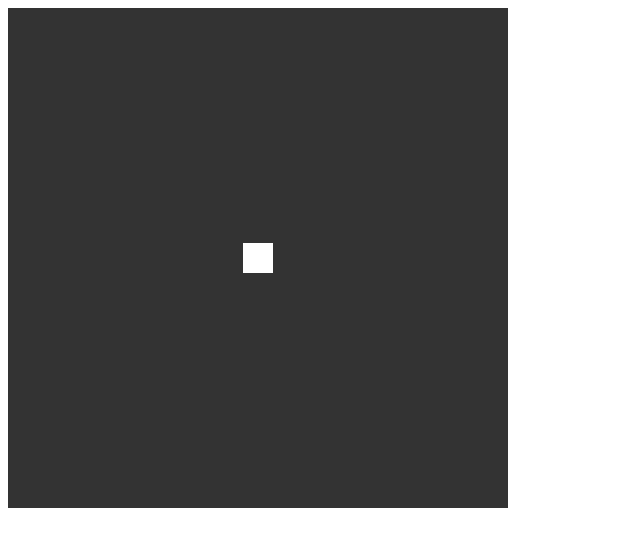
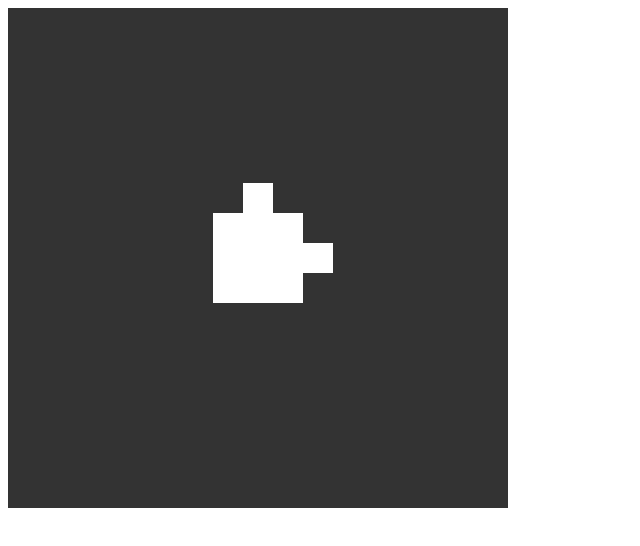
Before and after one commit to Radbuglet/voxel-engine, a website built with Parcel: page src/index.html in a window 1280 px wide. Shown: the whole page, without its empty margins (0-640 px from the left). Built offline with nearby package versions, Linux system fonts and the light colour scheme.

Commit message:
Reimplement buffer generation in prototype with GlSetBuffer

```diff
--- a/src/ts/entry.ts
+++ b/src/ts/entry.ts
@@ -1,7 +1,8 @@
-// The following code is temporary and will be replaced when actually building the engine. The shader and the voxel utilities however, will probably be kept.
+// TODO: The following code is temporary and will be replaced when actually building the engine. The shader and the voxel utilities however, will probably be kept.
 import {mat4, vec3} from "gl-matrix";
 import VOXEL_VERTEX_SOURCE from "./../res/voxel.vert";
 import VOXEL_FRAG_SOURCE from "./../res/voxel.frag";
+import {VoxelChunkRenderer} from "./helpers/voxelChunkRenderer";
 
 const canvas = document.createElement("canvas");
 const gl = canvas.getContext("webgl")!;
@@ -40,68 +41,20 @@ function loadProgram(vertex_source: string, fragment_source: string) {
 const render_program = loadProgram(VOXEL_VERTEX_SOURCE, VOXEL_FRAG_SOURCE);
 
 // Setup the chunk data array buffer
-function encodeVertexPos(x: number, y: number, z: number) {
-    const CHUNK_SIZE = 8;
-    return x + y * CHUNK_SIZE + z * (CHUNK_SIZE * CHUNK_SIZE);
-}
+const array_buffer = gl.createBuffer()!;
+const my_chunk = new VoxelChunkRenderer(gl, array_buffer);
+(window as any).foof = my_chunk;
+(window as any).gloo = gl;
+my_chunk.putVoxel([0, 0, 0]);
+my_chunk.putVoxel([0, 1, 0]);
+my_chunk.putVoxel([0, 2, 0]);
+my_chunk.putVoxel([1, 0, 0]);
+my_chunk.putVoxel([2, 0, 0]);
+my_chunk.putVoxel([0, 0, 1]);
+my_chunk.putVoxel([0, 0, 2]);
+
+// Setup vertex accessing
 const vslot_data = gl.getAttribLocation(render_program, "vertex_data");
-const array_buffer = gl.createBuffer();
-gl.bindBuffer(gl.ARRAY_BUFFER, array_buffer);  // VAP() and bufferData() operate on the currently bound array buffer
-gl.bufferData(gl.ARRAY_BUFFER, Uint16Array.from([
-    // Front
-    encodeVertexPos(0, 0, 0),
-    encodeVertexPos(1, 0, 0),
-    encodeVertexPos(1, 1, 0),
-
-    encodeVertexPos(0, 0, 0),
-    encodeVertexPos(1, 1, 0),
-    encodeVertexPos(0, 1, 0),
-
-    // Back
-    encodeVertexPos(0, 0, 1),
-    encodeVertexPos(1, 1, 1),
-    encodeVertexPos(1, 0, 1),
-
-    encodeVertexPos(0, 0, 1),
-    encodeVertexPos(0, 1, 1),
-    encodeVertexPos(1, 1, 1),
-
-    // Left side
-    encodeVertexPos(0, 0, 0),
-    encodeVertexPos(0, 1, 1),
-    encodeVertexPos(0, 0, 1),
-
-    encodeVertexPos(0, 0, 0),
-    encodeVertexPos(0, 1, 0),
-    encodeVertexPos(0, 1, 1),
-
-    // Right side
-    encodeVertexPos(1, 0, 0),
-    encodeVertexPos(1, 0, 1),
-    encodeVertexPos(1, 1, 1),
-
-    encodeVertexPos(1, 0, 0),
-    encodeVertexPos(1, 1, 1),
-    encodeVertexPos(1, 1, 0),
-
-    // Bottom side
-    encodeVertexPos(0, 0, 0),
-    encodeVertexPos(1, 0, 1),
-    encodeVertexPos(1, 0, 0),
-
-    encodeVertexPos(0, 0, 0),
-    encodeVertexPos(0, 0, 1),
-    encodeVertexPos(1, 0, 1),
-
-    // Top side
-    encodeVertexPos(0, 1, 0),
-    encodeVertexPos(1, 1, 0),
-    encodeVertexPos(1, 1, 1),
-
-    encodeVertexPos(0, 1, 0),
-    encodeVertexPos(1, 1, 1),
-    encodeVertexPos(0, 1, 1),
-]), gl.STATIC_DRAW);
 gl.enableVertexAttribArray(vslot_data);  // Tells the vertex shader to use the VAP instead of a constant.
 gl.vertexAttribPointer(vslot_data, 1, gl.UNSIGNED_SHORT, false, 0, 0);  // Specify how to lookup vertices at the "vertex slot"
 
@@ -121,10 +74,11 @@ const upos_view = gl.getUniformLocation(render_program, "view");
 const camera_pos: vec3 = [0.5, 0.5, 4];
 const camera_ang = [0, 0];
 const keys_down: Record<string, true> = {};
+
 function draw() {
     requestAnimationFrame(draw);
 
-    // Update TODO: Looking needs to be clamped and x needs to wrap to avoid precision degredation
+    // Update TODO: Looking needs to be clamped and x needs to wrap to avoid precision degradation
     if (keys_down["ArrowLeft"]) {
         camera_ang[0] += Math.PI * 0.02;
     }
@@ -179,8 +133,9 @@ function draw() {
     gl.uniformMatrix4fv(upos_view, false, view_mat);
 
     gl.clear(gl.COLOR_BUFFER_BIT | gl.DEPTH_BUFFER_BIT);
-    gl.drawArrays(gl.TRIANGLES, 0, 6 * 6);
+    my_chunk.draw();
 }
+
 draw();
 
 console.log("Ready!");
--- a/src/ts/helpers/glSetBuffer.ts
+++ b/src/ts/helpers/glSetBuffer.ts
@@ -1,6 +1,7 @@
 // Welcome to the intersection between GPU programming and algorithm programming ie. debugging hell
 import {GlCtx} from "./typescript/aliases";
 
+type IdealCapacityGetter = (required_capacity: number) => number;
 type SetBufferElemInternal = {
     cpu_index: number
     gpu_root_idx: number,
@@ -9,10 +10,9 @@ type SetBufferElemInternal = {
 };
 export type SetBufferElem = Readonly<SetBufferElemInternal>;
 
-// TODO: Optimize resize bandwidth with WebGl2 GPU copying
-// TODO: Make resizing more efficient on the CPU
-// TODO: Make abstraction WebGl error tolerant.
-// TODO: Optimize using DataViews.
+// TODO: Make addElement() WebGl error tolerant.
+// TODO: Optimize buffer handling
+// TODO: Test; review; document. (IMPORTANT!)
 export class GlSetBuffer {
     /**
      * @desc represents the number of bytes in the array. Also serves as the index to the root of any concat operation.
@@ -26,29 +26,43 @@ export class GlSetBuffer {
     private stored_data_mirror: SetBufferElemInternal[] = [];
 
     /**
-     * @desc PRECONDITION: The buffer this class operates on must be empty and is only operated on by this manager.
-     * The buffer's usage should be specified as DYNAMIC_DRAW as this usage mode will be used when we reallocate the buffer during resizing.
-     * @param gl: A WebGL context
-     * @param elem_word_size: The size in bytes of each element.
+     * @desc returns the number of members of the set. This is the number of words in the set, not the number of bytes.
+     */
+    get element_count() {
+        return this.stored_data_mirror.length;
+    }
+
+    /**
+     * @desc Constructs a GlSetManager for a buffer. No buffer is explicitly passed but for all operations who have the
+     * precondition that "the target buffer is bound to the ARRAY_BUFFER register", the buffer you decided to manage with
+     * this class must be that "target buffer".
+     * The buffer's usage should be specified as DYNAMIC_DRAW as this usage mode will be used when we reallocate the buffer
+     * during resizing.
+     * PRECONDITION: The buffer this class operates on must only be operated on by this manager.
+     *
+     * @param elem_word_size: The size in bytes of each element. Must be an integer!
      * @param buffer_capacity: The current capacity of the buffer.
-     * @param get_ideal_capacity: Returns the ideal capacity for the buffer for a given required capacity.
-     * Useful for allocating a bit more than necessary so that element addition doesn't always require reallocation.
+     * @param get_ideal_capacity: A function which returns the ideal capacity in elements for the buffer given required
+     * capacity (also in elements count). Useful for allocating a bit more than necessary so that element addition doesn't always
+     * require reallocation.
      */
     constructor(
-        private readonly gl: GlCtx,
         private readonly elem_word_size: number,
         private buffer_capacity: number,
-        private readonly get_ideal_capacity: (required_capacity: number) => number
-    ) {}
+        private readonly get_ideal_capacity: IdealCapacityGetter
+    ) {
+    }
 
     /**
-     * @desc Adds one or more elements to the set and returns their CPU mirrored references. The method will resize the buffer
+     *desc Adds one or more elements to the set and returns their CPU mirrored references. The method will resize the buffer
      * if the buffer's capacity is too small to accommodate the new elements.
      * PRECONDITION: This method expects that the target buffer is bound to the ARRAY_BUFFER register.
+     * @param gl: The WebGL context used by the target buffer.
      * @param elements_data: An array of element buffers. Each element buffer must be of the proper word size!
+     * Each element buffer may not be mutated after being added to the set.
      */
-    addData(elements_data: ArrayBuffer[]): SetBufferElem[] {
-        const { gl, stored_data_mirror, elem_word_size } = this;
+    addElements(gl: GlCtx, elements_data: ArrayBufferView[]): SetBufferElem[] {
+        const { elem_word_size, stored_data_mirror } = this;
         const bytes_required = elements_data.length * this.elem_word_size;
         type StrategyState = {
             type: "resize"
@@ -70,25 +84,27 @@ export class GlSetBuffer {
         // Add the new elements to the CPU mirror; generate reference array for external uses.
         const element_references = elements_data.map(elem_buffer => {
             // Validate this element
-            console.assert(elem_buffer.byteLength == elem_word_size);
+            console.assert(elem_buffer.byteLength == elem_word_size, "Fatal error. Element isn't of valid word size. The buffer may have been corrupted.");
+            const elem_buffer_data = elem_buffer.buffer;
 
             // Store element to CPU buffer mirror
-           const elem_ref: SetBufferElemInternal =  {
-               cpu_index: stored_data_mirror.length,
+            const elem_ref: SetBufferElemInternal = {
+                cpu_index: this.element_count,
                 gpu_root_idx: this.storage_write_idx,
-               buffer_val: elem_buffer,
+                buffer_val: elem_buffer_data,
                 owner_set: this
             };
-           this.stored_data_mirror.push(elem_ref);
+            stored_data_mirror.push(elem_ref);
             this.storage_write_idx += elem_word_size;
 
             // Copy element to continuous block of memory if we're using the bufferSubData appending strategy.
             if (strategy_state.type == "sub_add") {
-                const byte_view = new Uint8Array(elem_buffer);
-                const { buffer_copy_idx, data_write_buffer } = strategy_state;
+                const byte_view = new Uint8Array(elem_buffer_data);
+                const {buffer_copy_idx, data_write_buffer} = strategy_state;
                 for (let byte = 0; byte < elem_word_size; byte++) {
                     data_write_buffer[buffer_copy_idx + byte] = byte_view[byte];
                 }
+                strategy_state.buffer_copy_idx += elem_word_size;
             }
 
             return elem_ref;
@@ -96,7 +112,7 @@ export class GlSetBuffer {
 
         // Update GPU buffer
         if (strategy_state.type == "resize") {  // Resize array. By rewriting array data to the new location, we effectively upload the new data so we can stop here.
-            this.resizeCapacity();
+            this.resizeCapacity(gl);
         } else {  // There's still capacity meaning we should just do a bufferSubData() modify
             gl.bufferSubData(gl.ARRAY_BUFFER, strategy_state.data_write_root, strategy_state.data_write_buffer);
         }
@@ -107,10 +123,11 @@ export class GlSetBuffer {
     /**
      * @desc Removes an element from the set. No buffer capacity resizing is ever done by this method.
      * PRECONDITION: This method expects that the target buffer is bound to the ARRAY_BUFFER register.
+     * @param gl: The WebGL context used by the target buffer.
      * @param removed_elem: The element to be removed.
      */
-    removeData(removed_elem: SetBufferElemInternal) {
-        const { gl, stored_data_mirror } = this;
+    removeElement(gl: GlCtx, removed_elem: SetBufferElemInternal) {
+        const {stored_data_mirror} = this;
         console.assert(removed_elem.owner_set == this);
         const last_element_index = stored_data_mirror.length - 1;
         const last_element = stored_data_mirror[last_element_index];
@@ -130,11 +147,14 @@ export class GlSetBuffer {
     /**
      * @desc forces the buffer to be resized to the ideal capacity, as determined by the get_ideal_capacity() hook.
      * This method will never resize the buffer below the length of the data stored.
+     * PRECONDITION: This method expects that the target buffer is bound to the ARRAY_BUFFER register.
+     * @param gl: The WebGL context used by the target buffer.
+     * @throws gl.OUT_OF_MEMORY
      */
-    resizeCapacity() {
-        const { gl, elem_word_size } = this;
+    resizeCapacity(gl: GlCtx) {
+        const { elem_word_size, element_count } = this;
         // Figure out new buffer capacity size
-        const capacity = Math.max(this.storage_write_idx, this.get_ideal_capacity(this.storage_write_idx));
+        const capacity = elem_word_size * Math.floor(Math.max(element_count, this.get_ideal_capacity(element_count)));  // Capacity is in bytes, despite get_ideal_capacity returning words.
         if (capacity == this.buffer_capacity) return;  // Nothing will change.
 
         // Generate data buffer to upload
@@ -152,5 +172,18 @@ export class GlSetBuffer {
 
         // Upload it!
         gl.bufferData(gl.ARRAY_BUFFER, rewrite_data_buffer, gl.DYNAMIC_DRAW);
+        this.buffer_capacity = capacity;
+    }
+
+    /**
+     * @desc Prepares the buffer by initializing the buffer's capacity to the ideal capacity and constructs a new GlSetBuffer
+     * for the provided buffer. All arguments except "gl" are relayed to the constructor. See the constructor for more
+     * information on the requirements for the parameters.
+     * PRECONDITION: The target buffer (implied. No actual buffer is ever passed) must be bound to the ARRAY_BUFFER WebGL register.
+     */
+    static prepareBufferAndConstruct(gl: GlCtx, elem_word_size: number, get_ideal_capacity: IdealCapacityGetter) {
+        const initial_capacity = Math.floor(get_ideal_capacity(0)) * elem_word_size;
+        gl.bufferData(gl.ARRAY_BUFFER, initial_capacity, gl.DYNAMIC_DRAW);
+        return new GlSetBuffer(elem_word_size, initial_capacity, get_ideal_capacity);
     }
 }
--- a/src/ts/helpers/typescript/aliases.ts
+++ b/src/ts/helpers/typescript/aliases.ts
@@ -1 +1,2 @@
 export type GlCtx = WebGLRenderingContext;
+export type Vec3Axis = 0 | 1 | 2;
--- /dev/null
+++ b/src/ts/helpers/voxelChunkRenderer.ts
@@ -0,0 +1,111 @@
+// TODO: This entire file is temp.
+import {GlSetBuffer} from "./glSetBuffer";
+import {GlCtx, Vec3Axis} from "./typescript/aliases";
+import {vec3} from "gl-matrix";
+
+// Static
+const CHUNK_SIZE = 8;
+const CHUNK_SIZE_SQUARED = CHUNK_SIZE * CHUNK_SIZE;
+function encodeVertexPos(pos: vec3) {
+    return pos[0] + pos[1] * CHUNK_SIZE + pos[2] * CHUNK_SIZE_SQUARED;
+}
+
+function encodeVertexPosRelative(base: vec3, origin: vec3, face_axis: Vec3Axis, face: 0 | 1) {
+    const pos: vec3 = [0, 0, 0];
+    vec3.add(pos, base, origin);
+    pos[face_axis] += face;
+    return encodeVertexPos(pos);
+}
+function makeFaceTemplate(face_bases: vec3[], face_axis: Vec3Axis) {
+    return (origin: vec3, face: 0 | 1) => {
+        if (face == 0) {
+            return new Uint16Array([
+                encodeVertexPosRelative(face_bases[0], origin, face_axis, face),
+                encodeVertexPosRelative(face_bases[2], origin, face_axis, face),
+                encodeVertexPosRelative(face_bases[1], origin, face_axis, face),
+
+                encodeVertexPosRelative(face_bases[3], origin, face_axis, face),
+                encodeVertexPosRelative(face_bases[5], origin, face_axis, face),
+                encodeVertexPosRelative(face_bases[4], origin, face_axis, face),
+            ]);
+        } else {
+            return new Uint16Array([
+                encodeVertexPosRelative(face_bases[0], origin, face_axis, face),
+                encodeVertexPosRelative(face_bases[1], origin, face_axis, face),
+                encodeVertexPosRelative(face_bases[2], origin, face_axis, face),
+
+                encodeVertexPosRelative(face_bases[3], origin, face_axis, face),
+                encodeVertexPosRelative(face_bases[4], origin, face_axis, face),
+                encodeVertexPosRelative(face_bases[5], origin, face_axis, face),
+            ]);
+        }
+    }
+}
+const FACE_TEMPLATES = {
+    X: makeFaceTemplate([
+        // Tri 1
+        [0, 0, 0],
+        [0, 1, 1],
+        [0, 0, 1],
+
+        // Tri 2
+        [0, 0, 0],
+        [0, 1, 0],
+        [0, 1, 1]
+    ], 0),
+    Y: makeFaceTemplate([
+        // Tri 1
+        [0, 0, 0],
+        [1, 0, 1],
+        [1, 0, 0],
+
+        // Tri 2
+        [0, 0, 0],
+        [0, 0, 1],
+        [1, 0, 1]
+    ], 1),
+    Z: makeFaceTemplate([
+        // Tri 1
+        [0, 0, 0],
+        [1, 0, 0],
+        [1, 1, 0],
+
+        // Tri 2
+        [0, 0, 0],
+        [1, 1, 0],
+        [0, 1, 0]
+    ], 2)
+};
+
+// Class
+export class VoxelChunkRenderer {
+    private readonly face_set_manager: GlSetBuffer;
+
+    constructor(private readonly gl: GlCtx, private readonly buffer: WebGLBuffer) {
+        gl.bindBuffer(gl.ARRAY_BUFFER, buffer);
+        this.face_set_manager = GlSetBuffer.prepareBufferAndConstruct(
+            gl, 12, required_capacity => required_capacity * 1.5 + 6 * 10);
+    }
+
+    draw() {
+        const { gl, buffer } = this;
+        gl.bindBuffer(gl.ARRAY_BUFFER, buffer);
+        gl.drawArrays(gl.TRIANGLES, 0, this.face_set_manager.element_count * 6);  // There are 6 vertices per face. Draw uses vertex count. Thus, we multiply by 6.
+    }
+
+    putVoxel(pos: vec3) {
+        const { gl, buffer } = this;
+        gl.bindBuffer(gl.ARRAY_BUFFER, buffer);
+        console.time();
+        const elements = [  // TODO: Optimize face templates.
+            FACE_TEMPLATES.X(pos, 0),
+            FACE_TEMPLATES.X(pos, 1),
+            FACE_TEMPLATES.Y(pos, 0),
+            FACE_TEMPLATES.Y(pos, 1),
+            FACE_TEMPLATES.Z(pos, 0),
+            FACE_TEMPLATES.Z(pos, 1)
+        ];
+        console.timeEnd();
+        this.face_set_manager.addElements(gl, elements);
+    }
+}
--- a/tsconfig.json
+++ b/tsconfig.json
@@ -2,7 +2,7 @@
   "compilerOptions": {
     "strict": true,
     "module": "commonjs",
-    "target": "es5",
+    "target": "es2015",
     "sourceMap": true
   },
   "exclude": [
```
Also changed, not shown: src/index.html (+1 -1 lines). Lines whose indentation alone changed are shown as unchanged.
